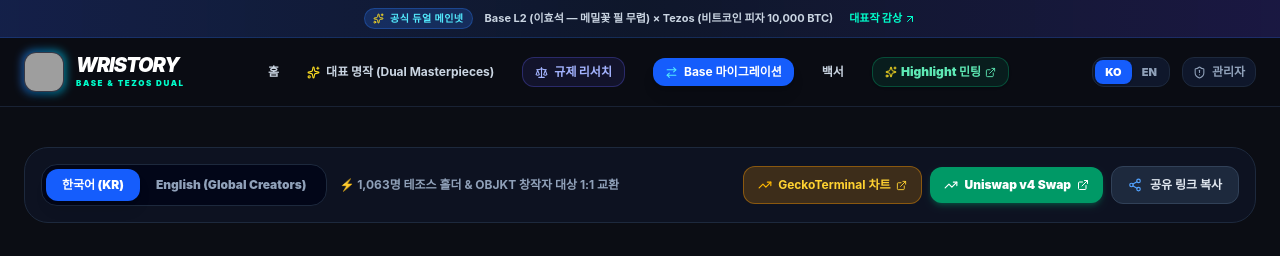
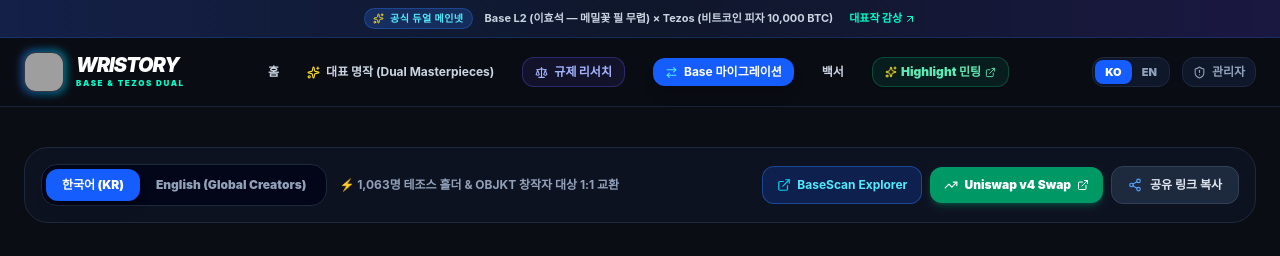
Before and after one commit to yesoklab/wristory-portal-v2, a React (Vite) app: page / in a window 1280 px wide. Both pictures are taken after a click on the button "Base 마이그레이션". Shown: the top 256 px of the page. Built offline with nearby package versions, Linux system fonts and the light colour scheme; no server answers; grey boxes are pictures that could not be loaded; what @airgap/beacon-sdk, @taquito/beacon-wallet, @taquito/taquito would draw is missing.

Commit message:
Replace GeckoTerminal URL with BaseScan token URL

```diff
--- a/src/views/MigrationPortalView.tsx
+++ b/src/views/MigrationPortalView.tsx
@@ -48,7 +48,7 @@ const MigrationPortalView: React.FC<{ lang?: 'ko' | 'en' }> = ({ lang: initialLa
   const TEZOS_FA2_CONTRACT = 'KT193FiCoUkthuDXcZ6Chr1J19TRoJqjWSYu';
   const UNISWAP_V4_POSITION_URL = 'https://app.uniswap.org/positions/v4/base/2953119';
   const UNISWAP_SWAP_URL = 'https://app.uniswap.org/swap?outputCurrency=0x9DE688b818d1755F4Daf82d25662Da1bBEdd17b7&chain=base';
-  const GECKOTERMINAL_URL = 'https://www.geckoterminal.com/ko/base/pools/0x637667a6d1aba931cb2c827645a5c5ee0af58a86df1c8bd28a467020a74b933a';
+  const BASESCAN_TOKEN_URL = `https://basescan.org/token/${BASE_WR_CONTRACT}`;
 
   // Sample verified records in local memory for demonstration & transparency
   const [records, setRecords] = useState<MigrationRecord[]>([
@@ -167,12 +167,12 @@ const MigrationPortalView: React.FC<{ lang?: 'ko' | 'en' }> = ({ lang: initialLa
 
         <div className="flex flex-wrap items-center gap-2">
           <a
-            href={GECKOTERMINAL_URL}
+            href={BASESCAN_TOKEN_URL}
             target="_blank"
             rel="noopener noreferrer"
-            className="px-3.5 py-2.5 bg-amber-500/20 hover:bg-amber-500/30 text-amber-300 border border-amber-500/40 rounded-xl text-xs font-bold transition-all flex items-center gap-1.5 active:scale-95"
+            className="px-3.5 py-2.5 bg-blue-600/20 hover:bg-blue-600/30 text-cyan-300 border border-blue-500/40 rounded-xl text-xs font-bold transition-all flex items-center gap-1.5 active:scale-95"
           >
-            <TrendingUp size={14} className="text-amber-400" /> GeckoTerminal 차트 <ExternalLink size={11} />
+            <ExternalLink size={14} className="text-cyan-400" /> BaseScan Explorer
           </a>
           <a
             href={UNISWAP_SWAP_URL}
```
